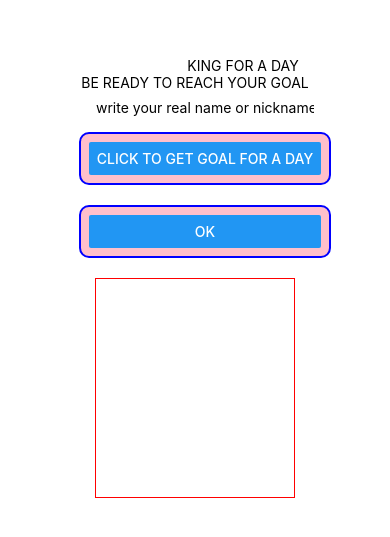
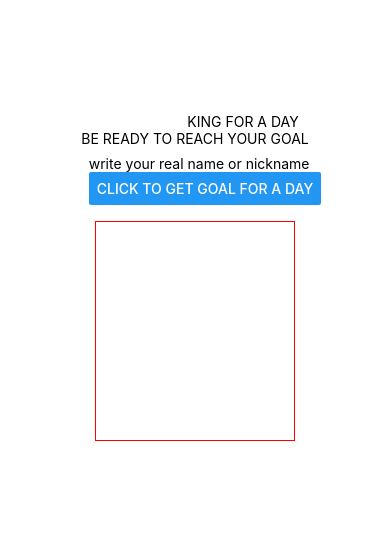
Before and after one commit to Stadionova/React-native_goals_list, a React Native app: screen / in a window 390 px wide. Shown: the part 145-682 px from the top of the page. Built offline with nearby package versions, Linux system fonts and the light colour scheme.

Commit message:
refactored Input component

```diff
--- a/App.js
+++ b/App.js
@@ -4,19 +4,14 @@ import {useState} from "react";
 import {GoalsList} from "./components/GoalsList";
 import {Input} from "./components/Input";
 import {Title} from "./components/Title";
-import {Button, StyleSheet, View} from 'react-native';
+import {StyleSheet, View} from 'react-native';
 
 export default function App() {
-    const [inputText, setInputText] = useState('')
     const [goalsList, setGoalsList] = useState([])
-
-    const fetchInputChanges = (inputText) => {
-        setInputText(inputText)
-    }
 
     // делать так плохая практика
     // когда новый стэйт основан на предыдущем
-    const addGoal = () => {
+    const addGoal = (inputText) => {
         // setGoalsList([...goalsList, inputText])
         setGoalsList(currentGoal => [...currentGoal, inputText])
     }
@@ -27,15 +22,7 @@ export default function App() {
                 <Title styles={{marginLeft: 20, marginRight: 10}} text='KING FOR A DAY'/>
                 <Title styles={styles.title} text='BE READY TO REACH YOUR GOAL'/>
             </View>
-            <Input fetchInputChanges={fetchInputChanges}/>
-            <View>
-                <View style={styles.footer}>
-                    <Button onPress={addGoal} title={'CLICK TO GET GOAL FOR A DAY'}/>
-                </View>
-                <View style={styles.footer}>
-                    <Button title={'OK'}/>
-                </View>
-            </View>
+            <Input addGoal={addGoal}/>
             <GoalsList goalsList={goalsList}/>
         </View>
     );
--- a/components/GoalsList.js
+++ b/components/GoalsList.js
@@ -2,10 +2,10 @@ import {FlatList, StyleSheet, View} from "react-native";
 
 import {Goal} from "./Goal";
 
-export const GoalsList = ({goalsList}) => {
+export const GoalsList = (props) => {
     return (
         <View style={styles.goalsListWrapper}>
-            <FlatList data={goalsList}
+            <FlatList data={props.goalsList}
                       renderItem={goal => <Goal value={goal.item}/>}
                       alwaysBounceVertical={false}
             />
--- a/components/Input.js
+++ b/components/Input.js
@@ -1,9 +1,22 @@
-import {StyleSheet, TextInput, View} from "react-native";
+import {Button, StyleSheet, TextInput, View} from "react-native";
+import {useState} from "react";
 
-export const Input = ({fetchInputChanges}) => {
+export const Input = (props) => {
+    const [inputText, setInputText] = useState('')
+    const fetchInputChanges = (inputText) => {
+        setInputText(inputText)
+    }
+    const addGoalHandler = () => {
+        props.addGoal(inputText)
+        setInputText('')
+    }
     return (
         <View style={styles.content}>
-            <TextInput onChangeText={fetchInputChanges} placeholder={'write your real name or nickname'}/>
+            <TextInput onChangeText={fetchInputChanges}
+                       placeholder={'write your real name or nickname'}
+                       value={inputText}
+            />
+            <Button onPress={addGoalHandler} title={'CLICK TO GET GOAL FOR A DAY'}/>
         </View>
     )
 }
```
